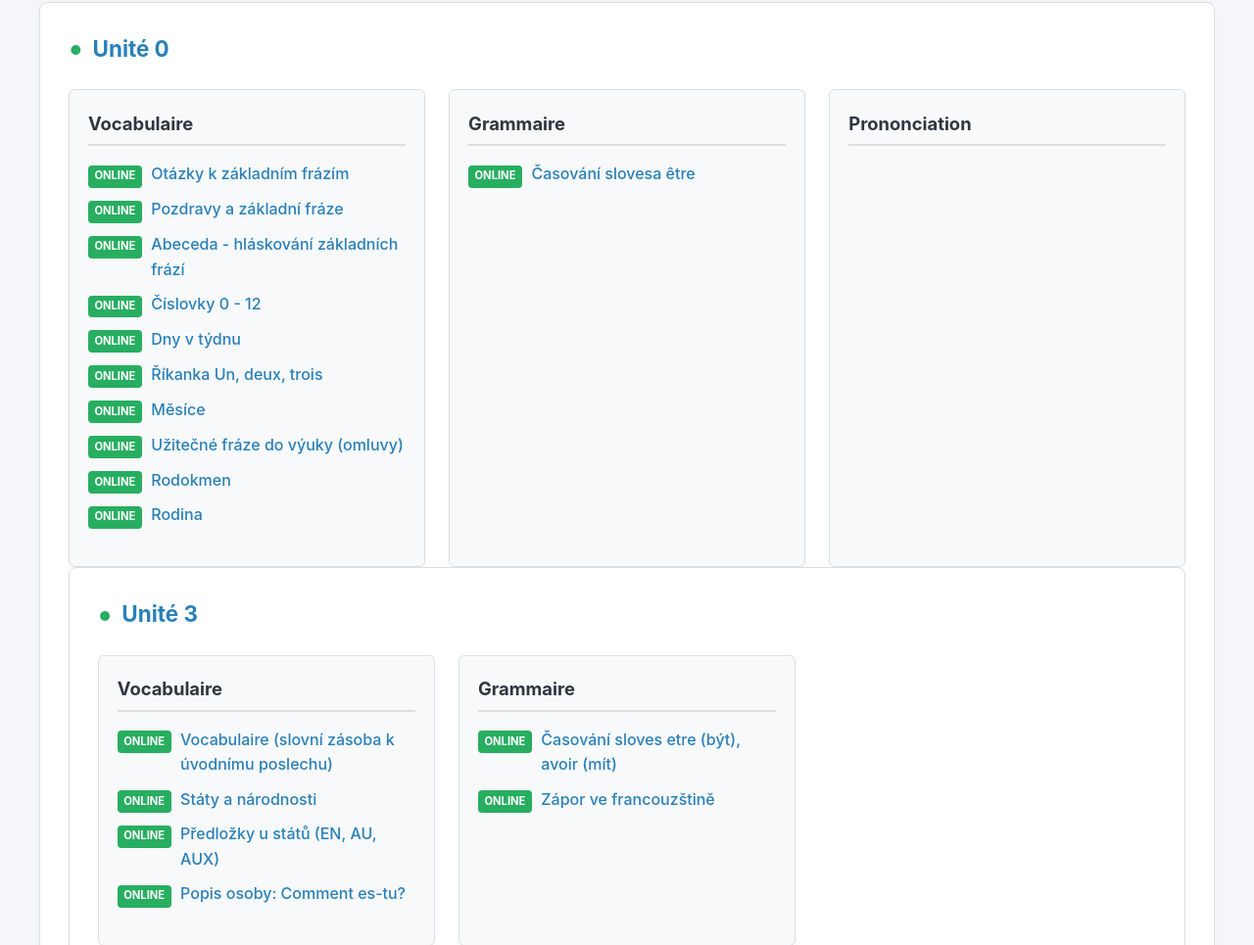
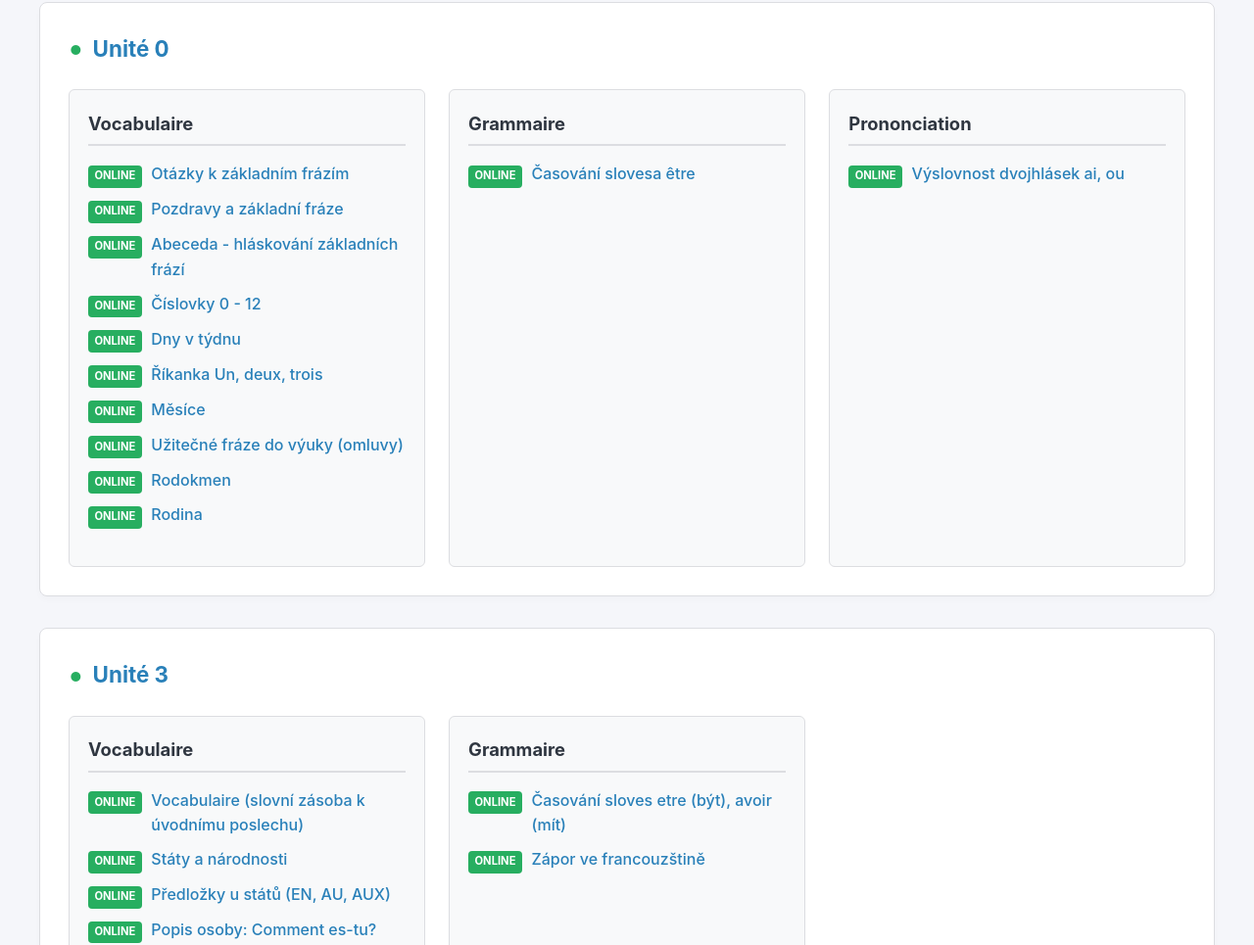
Before and after one commit to milatovad-vyuka/vyuka, a plain HTML site: page index.html in a window 1280 px wide. Shown: the part 1251-2216 px from the top of the page at 98% size. Drawn offline with Linux system fonts and the light colour scheme.

Commit message:
Update index.html

```diff
--- a/index.html
+++ b/index.html
@@ -297,10 +297,12 @@
                     <div class="oblast-karta">
                         <h4 class="oblast-nazev">Prononciation</h4>
                         <ul class="cviceni-seznam">
+                         <li><span class="badge online">online</span><a href="lekce0/prononciation_ai_ou.html">Výslovnost dvojhlásek ai, ou</a></li>
                           <li></li>
                         </ul>
                     </div>
                 </div>
+            </div>
             <!-- Lekce 3. -->
             <div class="trida-blok">
                 <h3 class="trida-nazev">Unité 3</h3>
```
